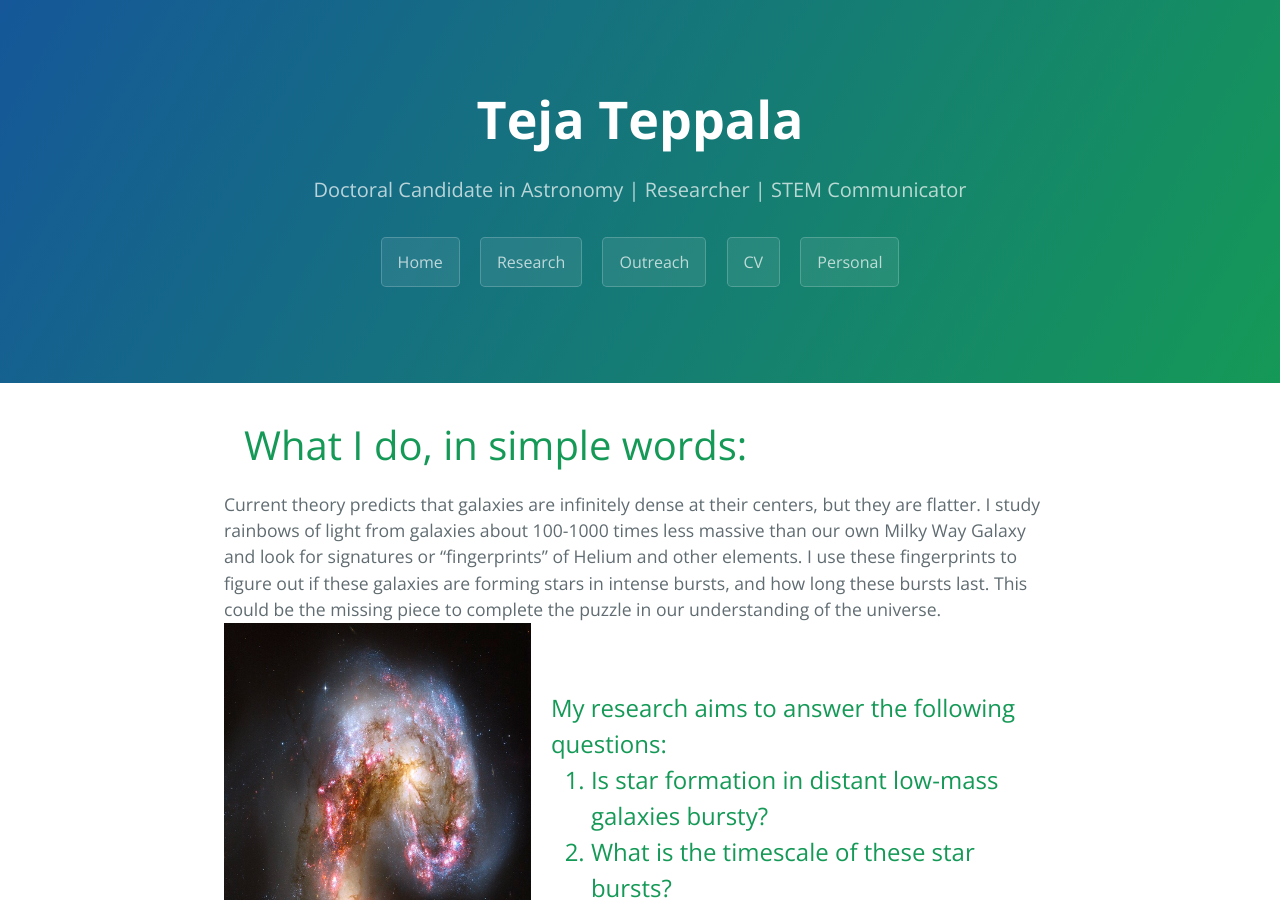
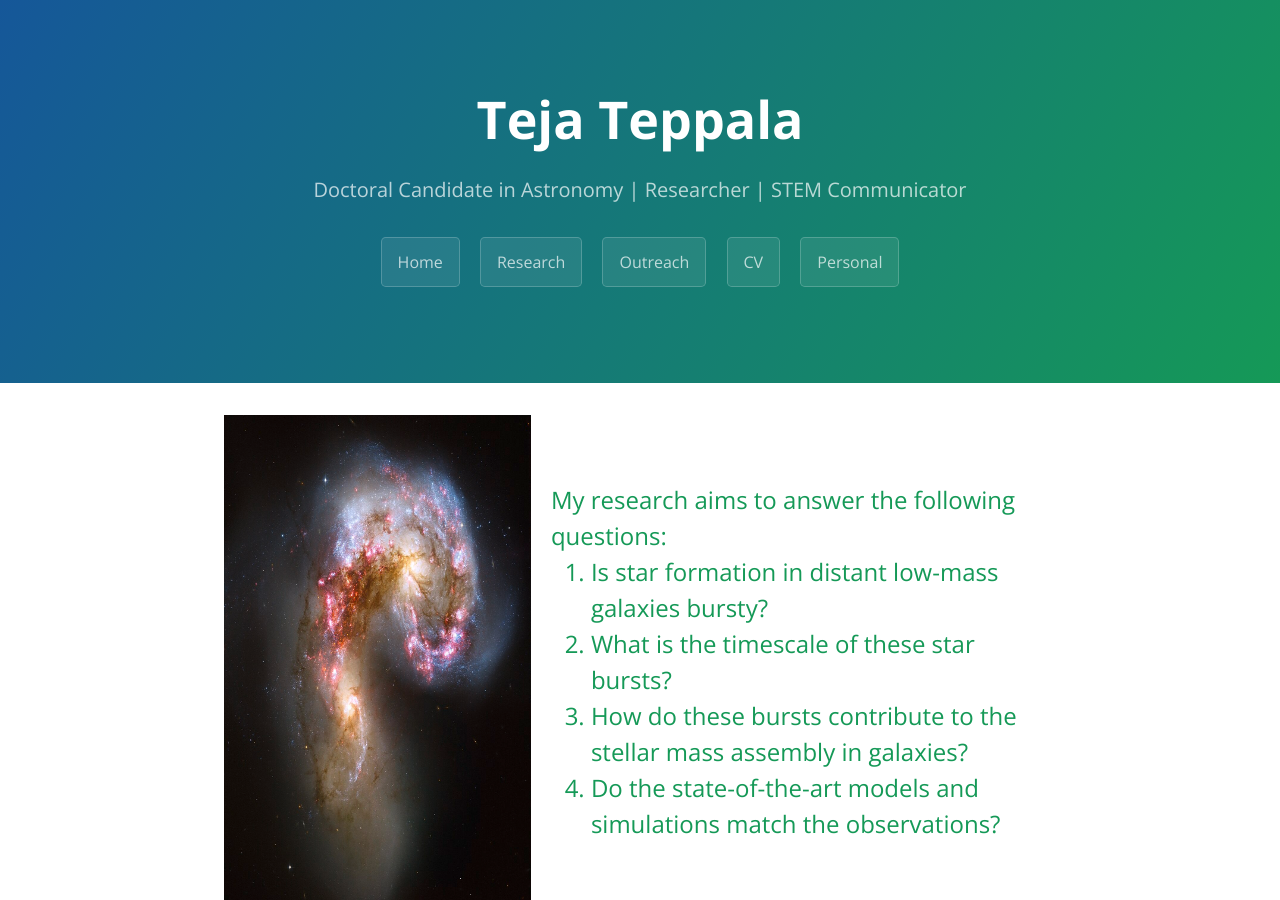
Before and after one commit to tejateppala/tejateppala.github.io, a Jekyll site: the page built from research.html, in a window 1280 px wide and 900 px high. Built offline with Jekyll 4.4.1, drawn with Linux system fonts in a browser that asks for light colours.

Commit message:
Updated website files

```diff
--- a/research.html
+++ b/research.html
@@ -26,14 +26,7 @@ title: {{ site.research }}
 	}
 	</style>
 
-<div class="text">
-<h1>
-What I do, in simple words:
-</h1>
-</div>
-<div>
-Current theory predicts that galaxies are infinitely dense at their centers, but they are flatter. I study rainbows of light from galaxies about 100-1000 times less massive than our own Milky Way Galaxy and look for signatures or “fingerprints” of Helium and other elements. I use these fingerprints to figure out if these galaxies are forming stars in intense bursts, and how long these bursts last. This could be the missing piece to complete the puzzle in our understanding of the universe.
-</div>
+
 
 <body>
 
```
